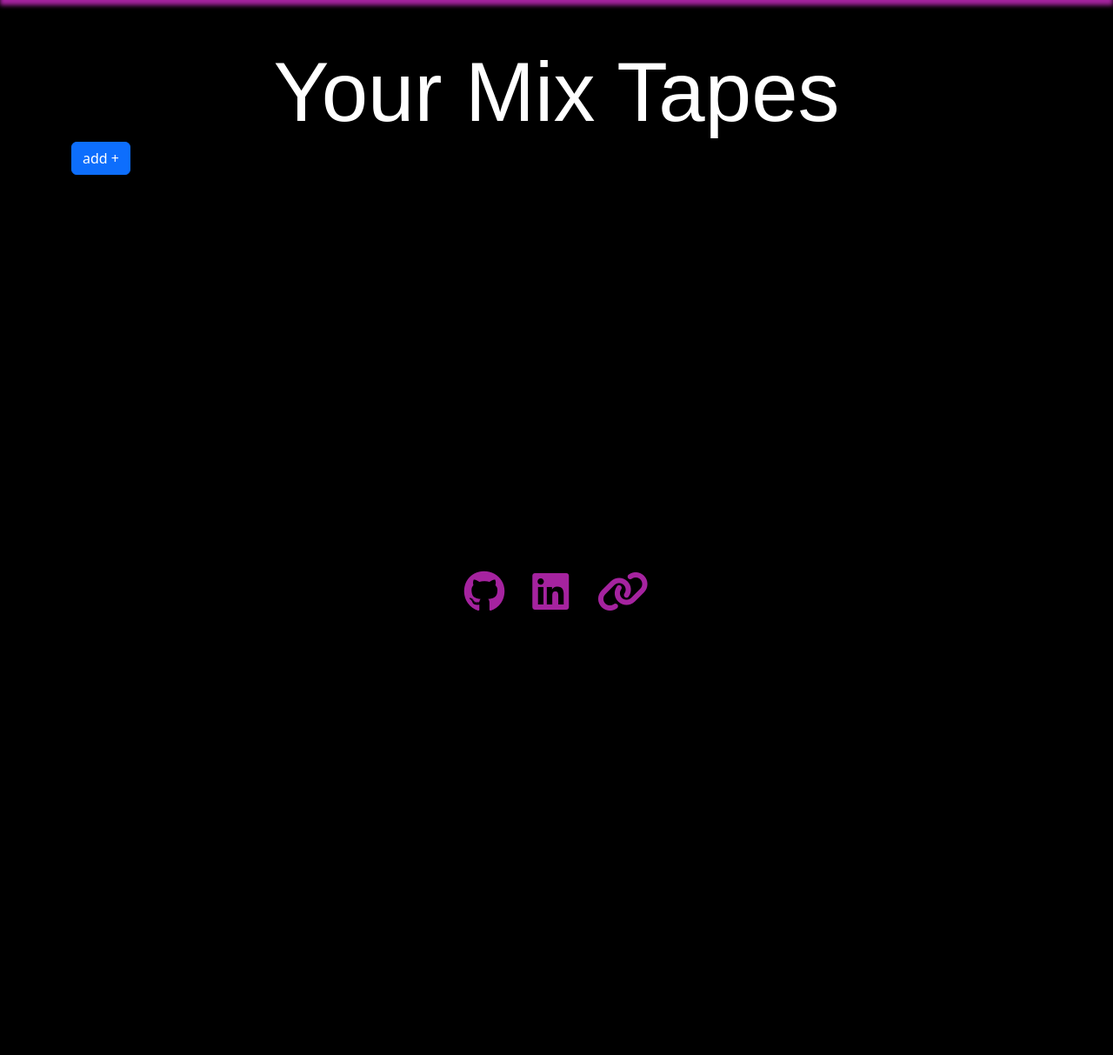
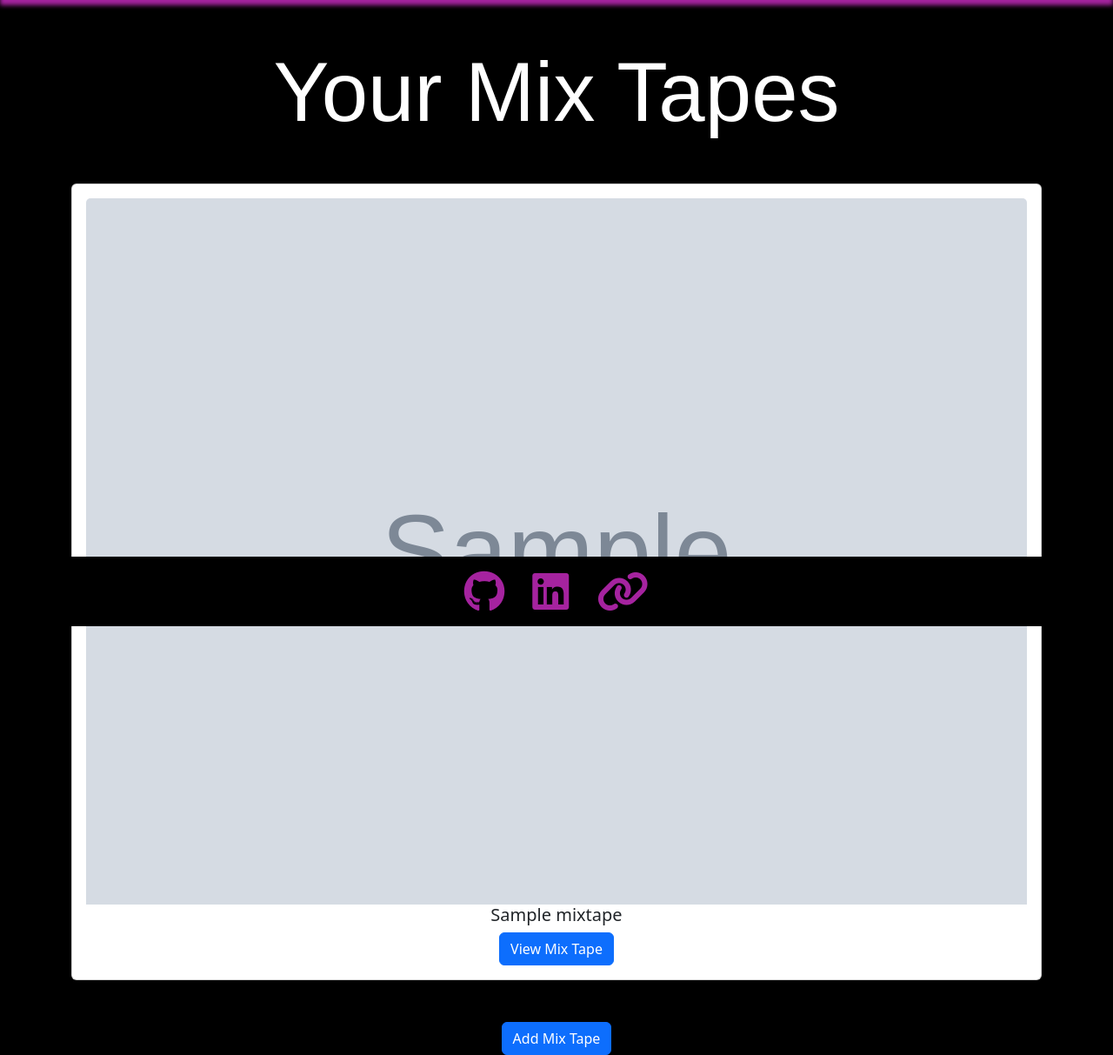
Before and after one commit to Terafora/My-Mixtape, a Django app: page /library/ in a window 1280 px wide. Shown: the part 80-1293 px from the top of the page at 87% size. Before the commit the page ends 782 px from the top, so only its background shows below. Run offline with Django 4.2, Linux system fonts and the light colour scheme; a user stored in the database is signed in; tables that the repository leaves empty hold one stand-in row (values such as "Sample post"); grey boxes marked "Sample" are stand-in pictures; some libraries are stand-ins or nearby versions; some web fonts are replaced.

Commit message:
Update flow of if statements in library to reflext view change

```diff
--- a/my_mixtape/templates/my_mixtape/library.html
+++ b/my_mixtape/templates/my_mixtape/library.html
@@ -1,32 +1,29 @@
 {% extends 'base.html' %}
-
 {% load static %}
 
 {% block title %} Mix Tapes {% endblock %}
 
 {% block content %}
-
 <div class="container justify-content-center text-center mt-5">
     <h1>Your Mix Tapes</h1>
 </div>
-{% for mixtape in mixtapes %}
+
+{% for mixtape in user_mixtapes %}
 <div class="container justify-content-center text-center mt-5">
     <div class="card">
         <div class="card-body">
-                <img
-                    {% if mixtape.image %} src="{{mixtape.image}}" {% else %}src="{% static 'images/mixtape.png' %}" {% endif %}
-                    class="card-img-top"
-                    {% if mixtape.image_alt %}alt="{{mixtape.image_alt}}" {% else %} alt="{{mixtape.name}}"{% endif %}>
+            <img {% if mixtape.image %} src="{{ mixtape.image }}" {% else %} src="{% static 'images/mixtape.png' %}" {% endif %} class="card-img-top" {% if mixtape.image_alt %} alt="{{ mixtape.image_alt }}" {% else %} alt="{{ mixtape.name }}"{% endif %}>
             <h5 class="card-title">{{ mixtape.name }}</h5>
-                <a href="{% url 'mixtape_detail' mixtape.id %}" class="btn btn-primary">View Mix Tape</a>
+            <a href="{% url 'mixtape_detail' mixtape.pk %}" class="btn btn-primary">View Mix Tape</a>
+        </div>
     </div>
 </div>
 {% endfor %}
-        <div class="container">
+
+<div class="container justify-content-center text-center mt-5">
     <a href="{% url 'add_mixtape' %}">
-            <button class="btn btn-primary">add +</button>
+        <button class="btn btn-primary">Add Mix Tape</button>
     </a>
-    </div>
 </div>
 
 {% endblock %}
```
Lines whose indentation alone changed are shown as unchanged.
